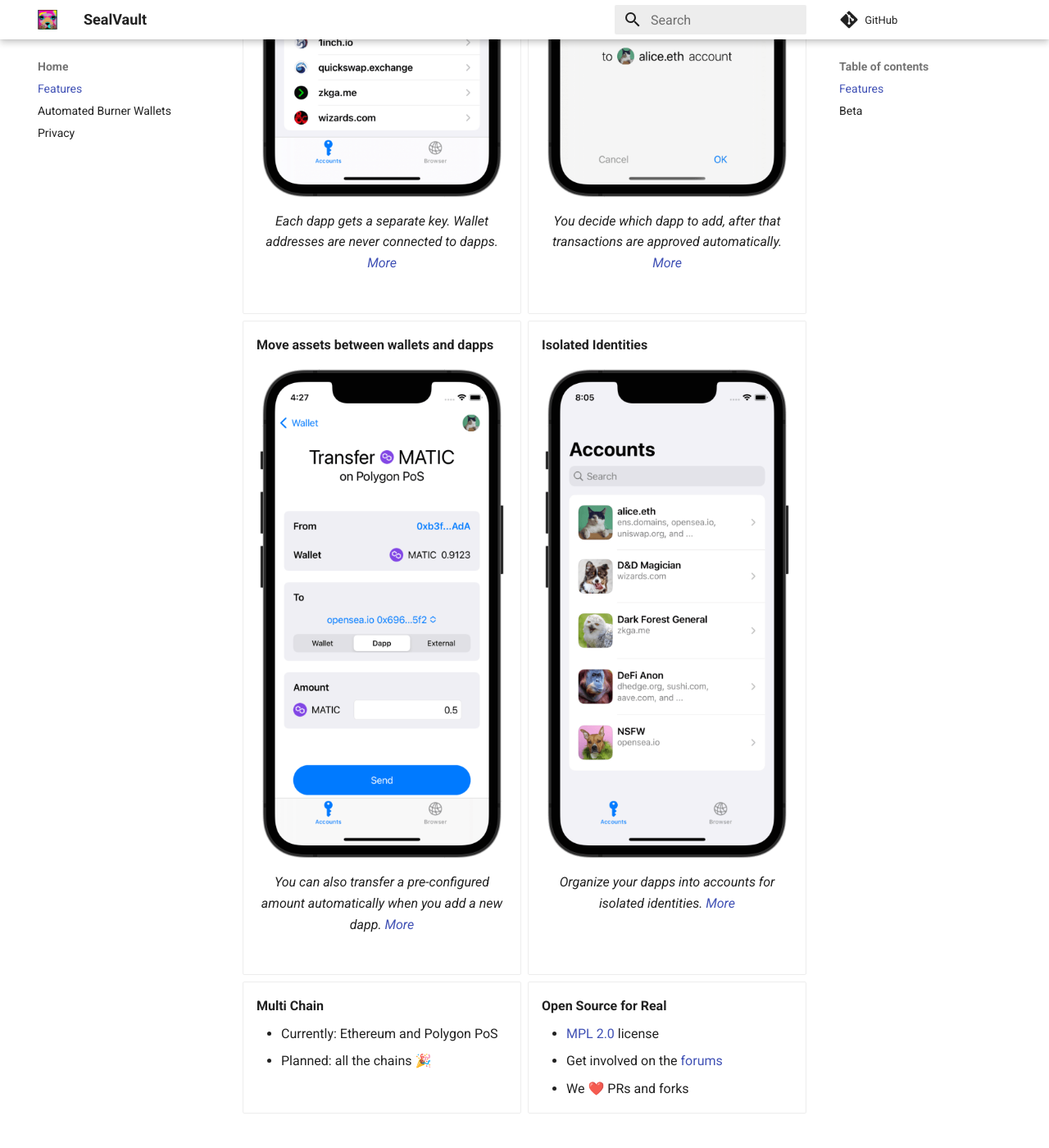
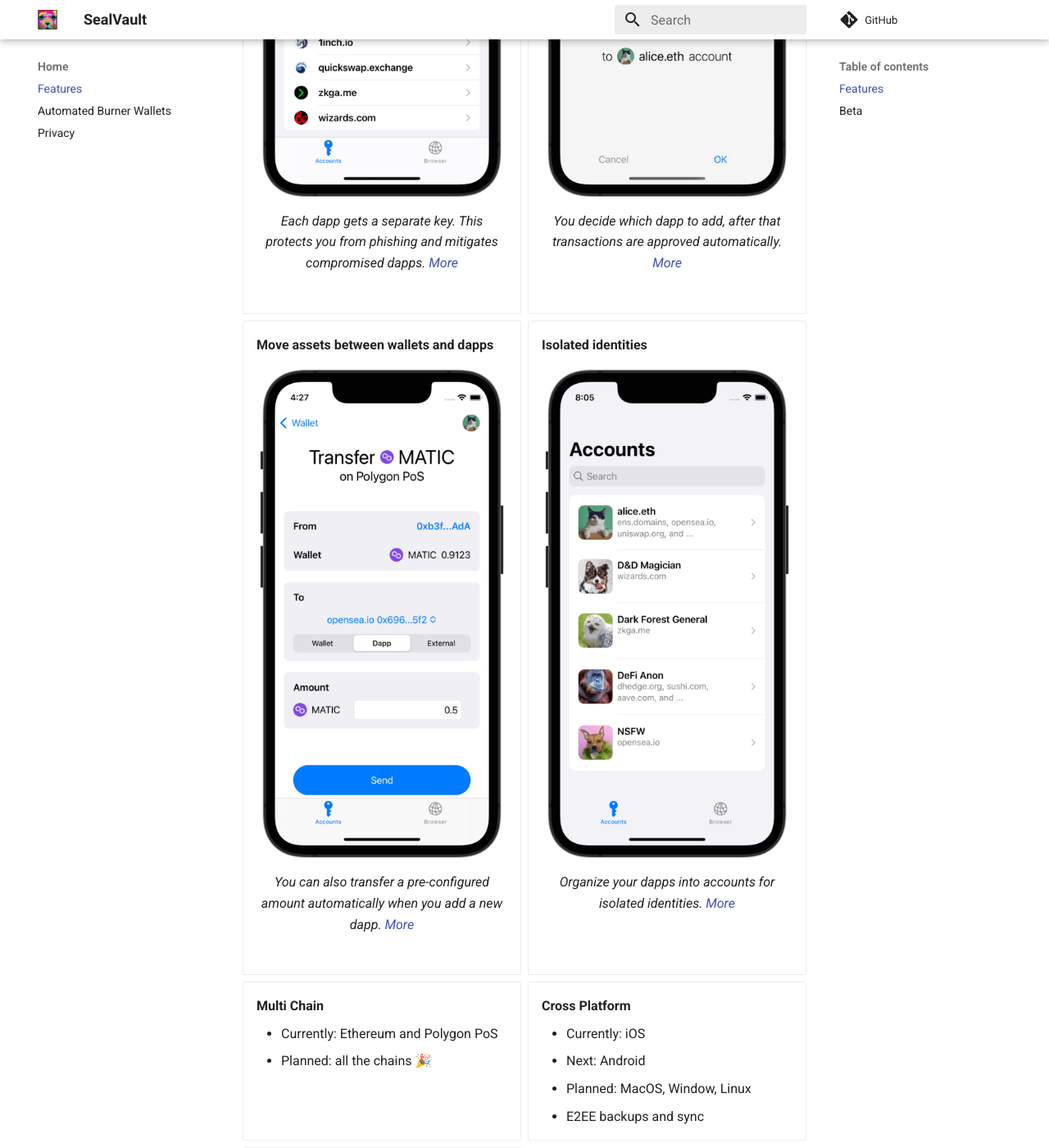
Before and after one commit to sealvault/sealvault, an MkDocs documentation site: the page built from website/src/index.md, in a window 1280 px wide and 1400 px high, scrolled down 910 px. Shown: the whole window at 82% size. Built offline with MkDocs 1.6.1 and Material for MkDocs 9.7.7, drawn with Linux system fonts in a browser that asks for light colours; comment, search, counter and statistics services are not loaded.

Commit message:
Improve website feature descriptions

```diff
--- a/website/src/index.md
+++ b/website/src/index.md
@@ -17,7 +17,8 @@ title: Features
     <figure markdown>
     ![iOS app account view](./assets/images/screenshots/account-view.png){ loading=lazy }
     <figcaption>
-    Each dapp gets a separate key. Wallet addresses are never connected to dapps.
+    Each dapp gets a separate key.
+    This protects you from phishing and mitigates compromised dapps.
     [More](./burners.md)
     </figcaption>
     </figure>
@@ -40,7 +41,7 @@ title: Features
     </figcaption>
     </figure>
 
--   __Isolated Identities__
+-   __Isolated identities__
     <figure markdown>
     ![iOS app account list view](./assets/images/screenshots/account-list.png){ loading=lazy }
     <figcaption>
@@ -52,6 +53,12 @@ title: Features
     - Currently: Ethereum and Polygon PoS
     - Planned: all the chains &#127881;
 
+-   __Cross Platform__
+    - Currently: iOS
+    - Next: Android
+    - Planned: MacOS, Window, Linux
+    - E2EE backups and sync
+
 -   __Open Source for Real__
     - [MPL 2.0](https://tldrlegal.com/license/mozilla-public-license-2.0-%28mpl-2%29) license
     - Get involved on the [forums](https://forum.sealvault.org)
```
Also changed, not shown: website/README.md (+3 -2 lines), website/src/burners.md (+1 -1 lines), website/src/privacy.md (+3 -3 lines).
